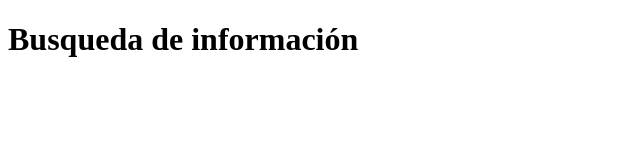
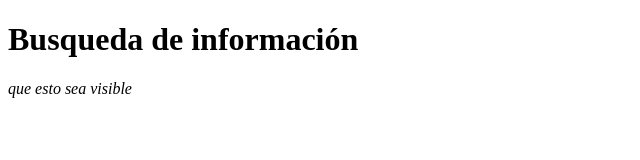
Before and after one commit to wellingtonbazanela/repo, a plain HTML site: page dia 3/index.html in a window 1280 px wide. Shown: the whole page, without its empty margins (0-640 px from the left). Drawn offline with Linux system fonts and the light colour scheme.

Commit message:
anadir a cabecera

```diff
--- a/dia 3/index.html
+++ b/dia 3/index.html
@@ -8,8 +8,12 @@
 <body>
     <header>
 <h1> Busqueda de información</h1>
+<section>
+    <p>
+    <em> que esto sea visible</em>
+</p>
+</body>
 
-
-    </header>
-</body>
+</section>
+</header>
 </html>
```
